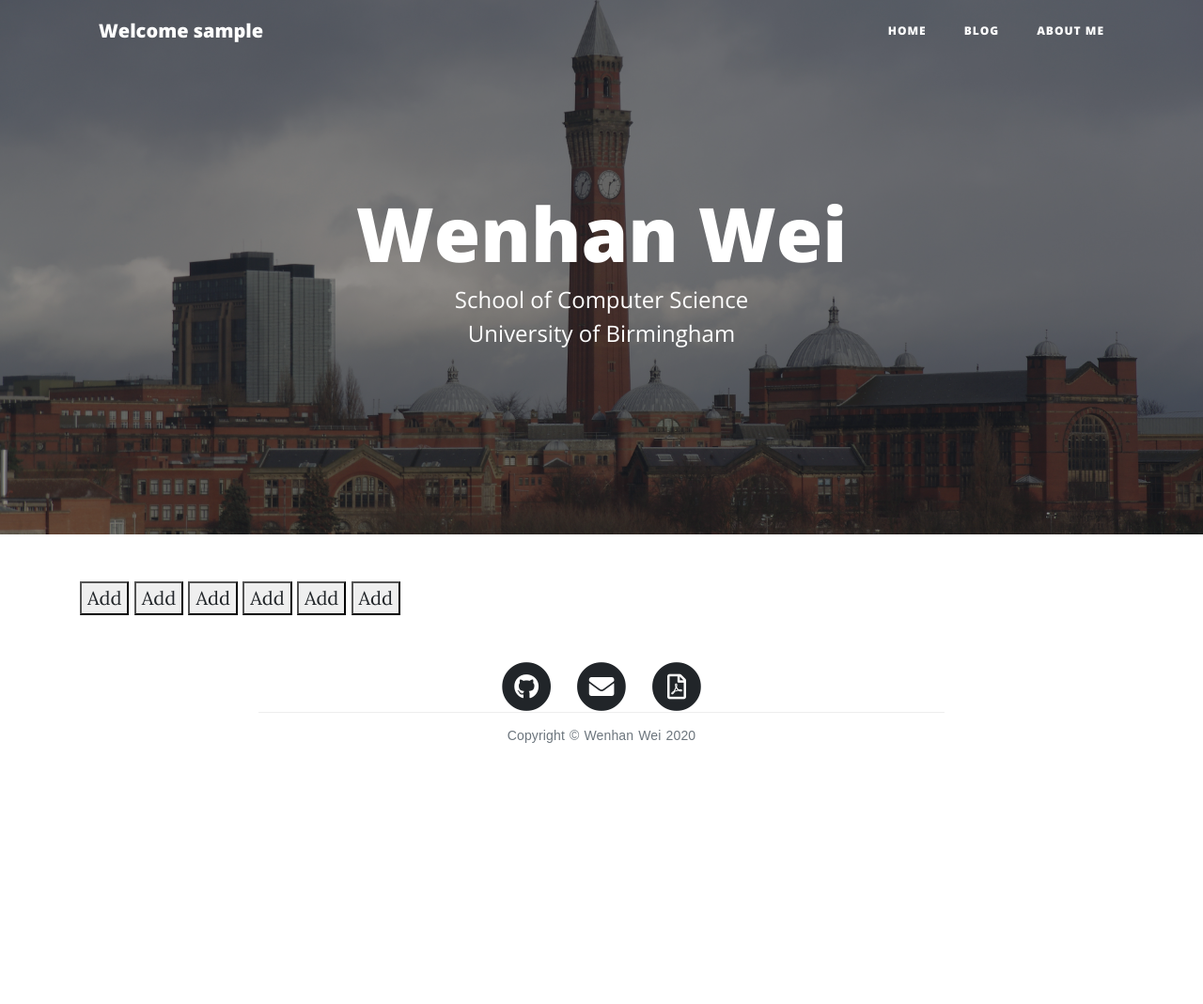
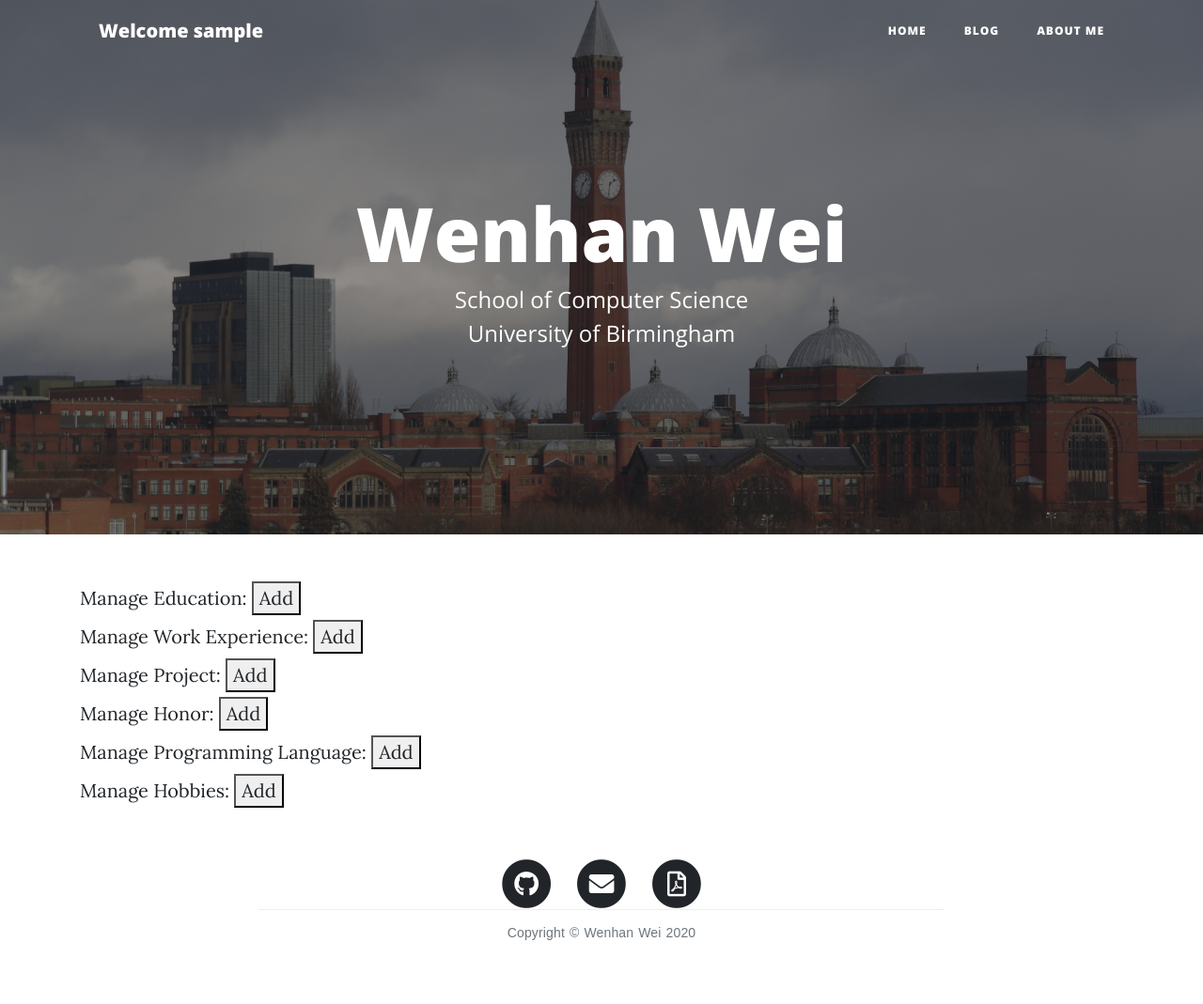
Before and after one commit to WenhanWei/Django_Blog, a Django app: page /portfolio in a window 1280 px wide. Shown: the whole page at 94% size. Before the commit the page ends 791 px from the top, so only its background shows below. Run offline with Django 3.2, Linux system fonts and the light colour scheme; the visitor is signed in with stand-in values (Sample User, id 1); data that the repository does not hold is empty; parts of the project's set-up code (start-up, migrations or seed data) failed here and were passed over; some libraries are stand-ins or nearby versions.

Commit message:
fix template

```diff
--- a/mysite-project/templates/blog/portfolio.html
+++ b/mysite-project/templates/blog/portfolio.html
@@ -34,7 +34,10 @@
                 {% endif %}
 
                 {% if user.is_authenticated %}
+                    <div>
+                    <label>Manage Education: </label>
                     <button><a href="{% url 'blog:portfolio_edu_add' %}">Add</a></button>
+                    </div>
                 {% endif %}
 
                 <!-- ***********************  WORK EXPERIENCE  *********************** -->
@@ -51,7 +54,10 @@
                     </section>
                 {% endif %}
                 {% if user.is_authenticated %}
-                    <button><a href="{% url 'blog:portfolio_work_add' %}">Add</a></button>
+                    <div>
+                        <label>Manage Work Experience: </label>
+                        <button><a href="{% url 'blog:portfolio_work_add' %}">Add</a></button>
+                    </div>
                 {% endif %}
                 <!-- ********************  PROJECTS / PORTFOLIO  ********************* -->
                 {% if projects %}
@@ -67,7 +73,10 @@
                     </section>
                 {% endif %}
                 {% if user.is_authenticated %}
+                    <div>
+                    <label>Manage Project: </label>
                     <button><a href="{% url 'blog:portfolio_project_add' %}">Add</a></button>
+                    </div>
                 {% endif %}
                 <!-- ***********************  HONORS  *********************** -->
                 {% if honors %}
@@ -80,7 +89,10 @@
                     </section>
                 {% endif %}
                 {% if user.is_authenticated %}
+                    <div>
+                    <label>Manage Honor: </label>
                     <button><a href="{% url 'blog:portfolio_honor_add' %}">Add</a></button>
+                    </div>
                 {% endif %}
                 <!-- ***********************  SKILLS  *********************** -->
                 {% if language_skills or programming_skills %}
@@ -94,7 +106,10 @@
                             {% endfor %}
                         {% endif %}
                         {% if user.is_authenticated %}
+                            <div>
+                            <label>Manage Language: </label>
                             <button><a href="{% url 'blog:portfolio_language_add' %}">Add</a></button>
+                            </div>
                         {% endif %}
 
                         {% if programming_skills %}
@@ -112,7 +127,10 @@
                     </section>
                 {% endif %}
                 {% if user.is_authenticated %}
+                    <div>
+                    <label>Manage Programming Language:</label>
                     <button><a href="{% url 'blog:portfolio_programming_language_add' %}">Add</a></button>
+                    </div>
                 {% endif %}
 
                 <!-- *********************** Personal Hobbies  *********************** -->
@@ -126,7 +144,10 @@
                     </section>
                 {% endif %}
                 {% if user.is_authenticated %}
+                    <div>
+                    <label>Manage Hobbies:</label>
                     <button><a href="{% url 'blog:portfolio_hobby_add' %}">Add</a></button>
+                    </div>
                 {% endif %}
             </div><!--main -->
         </div><!-- row -->
```
